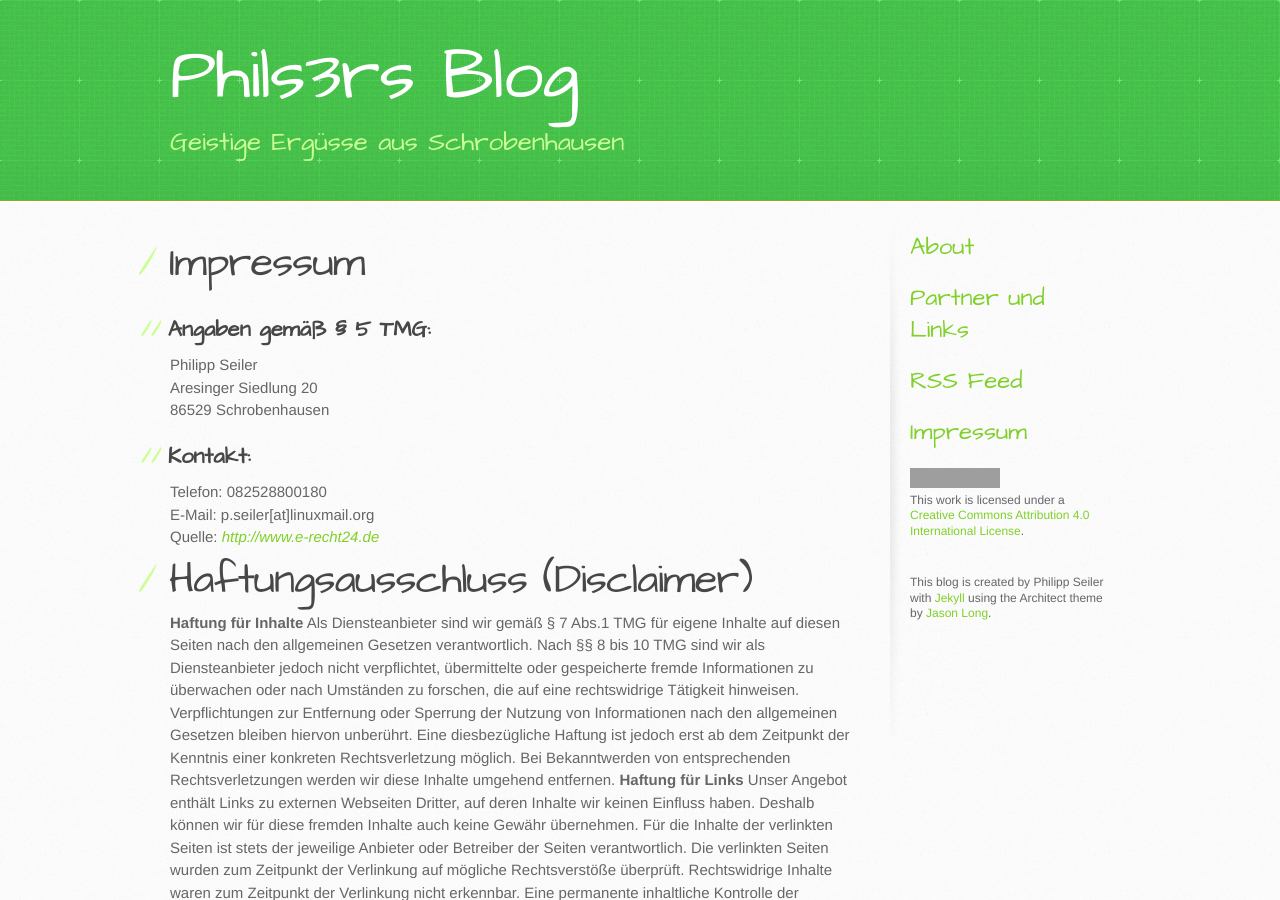
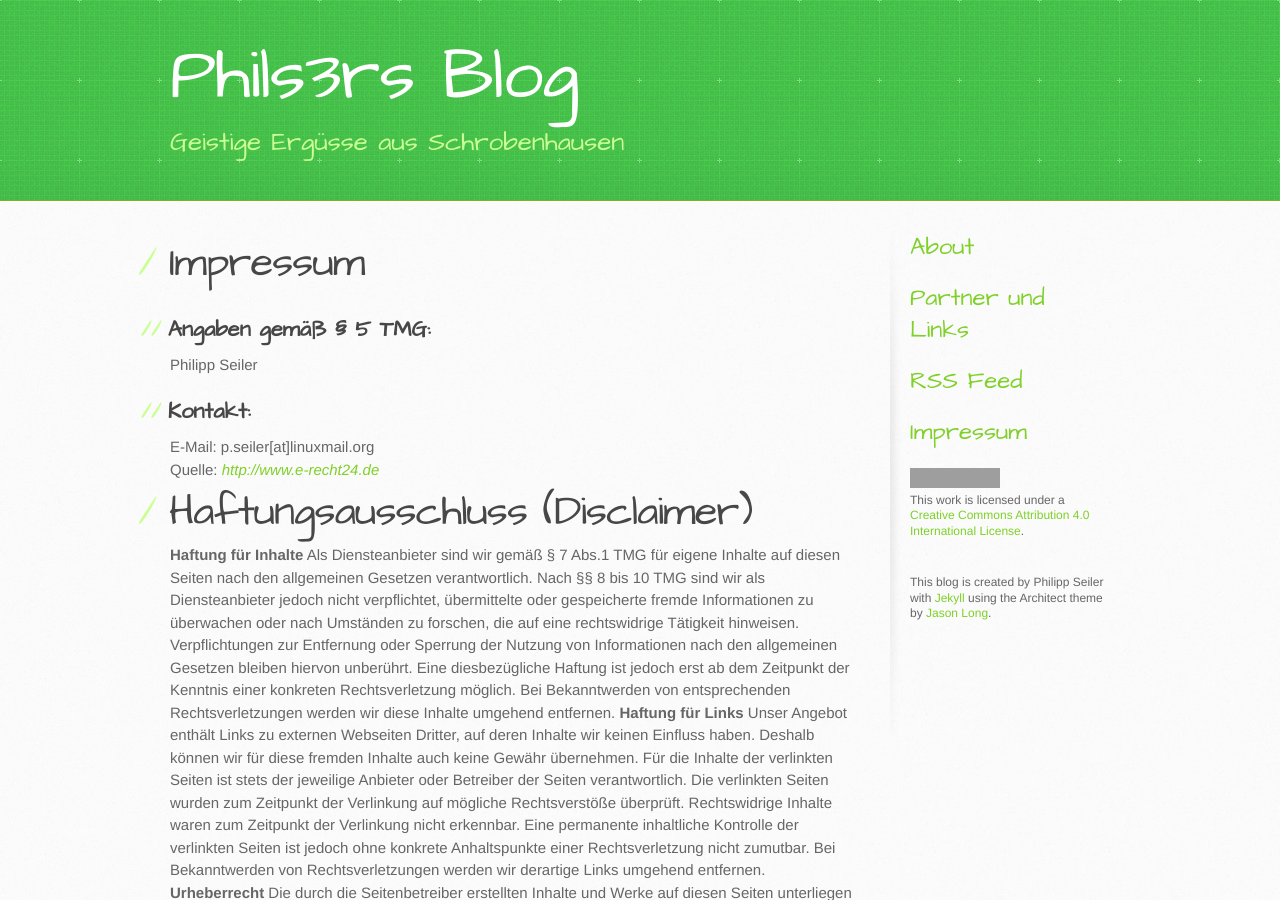
Before and after one commit to pseiler/phils3rs_blog, a Jekyll site: the page built from impress.html, in a window 1280 px wide and 900 px high. Built offline with Jekyll 4.4.1, drawn with Linux system fonts in a browser that asks for light colours; Markdown is read by kramdown in place of the engine named in the settings; grey boxes are pictures that could not be loaded.

Commit message:
minimized impress

```diff
--- a/impress.html
+++ b/impress.html
@@ -5,11 +5,8 @@ title: impress
 
 <div id="impress">
   <h1>Impressum</h1>
-<h2>Angaben gemäß § 5 TMG:</h2>Philipp Seiler</br>
-Aresinger Siedlung 20</br>
-86529 Schrobenhausen
-<h2>Kontakt:</h2>Telefon: 082528800180</br>
-E-Mail: p.seiler[at]linuxmail.org</br>
+<h2>Angaben gemäß § 5 TMG:</h2>Philipp Seiler
+<h2>Kontakt:</h2>E-Mail: p.seiler[at]linuxmail.org</br>
 Quelle: <em><a href="http://www.e-recht24.de">http://www.e-recht24.de</a></em>
 <h1>Haftungsausschluss (Disclaimer)</h1>
 <strong>Haftung für Inhalte</strong>
```
